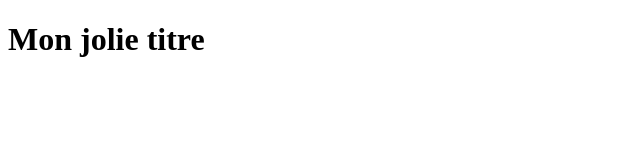
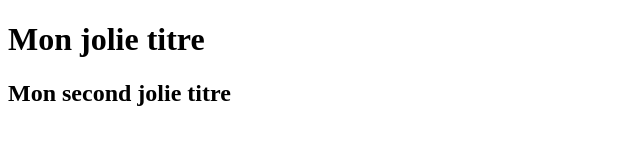
Before and after one commit to rfcniblon/helloWorld, a plain HTML site: page index.html in a window 1280 px wide. Shown: the whole page, without its empty margins (0-640 px from the left). Drawn offline with Linux system fonts and the light colour scheme.

Commit message:
Adding an h2 tag

```diff
--- a/index.html
+++ b/index.html
@@ -8,5 +8,6 @@
 </head>
 <body>
     <h1>Mon jolie titre</h1>
+    <h2>Mon second jolie titre </h2>
 </body>
 </html>
```
